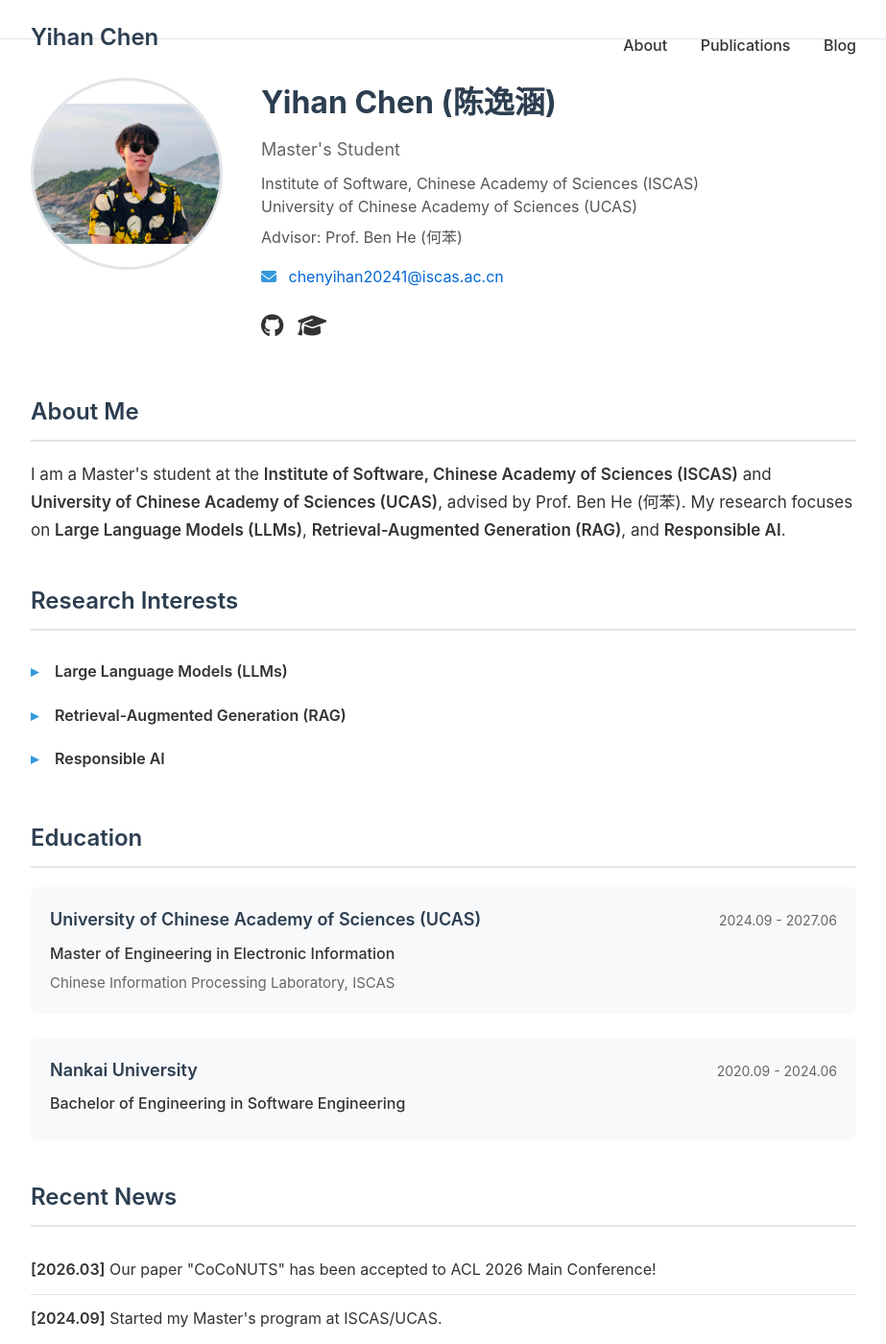
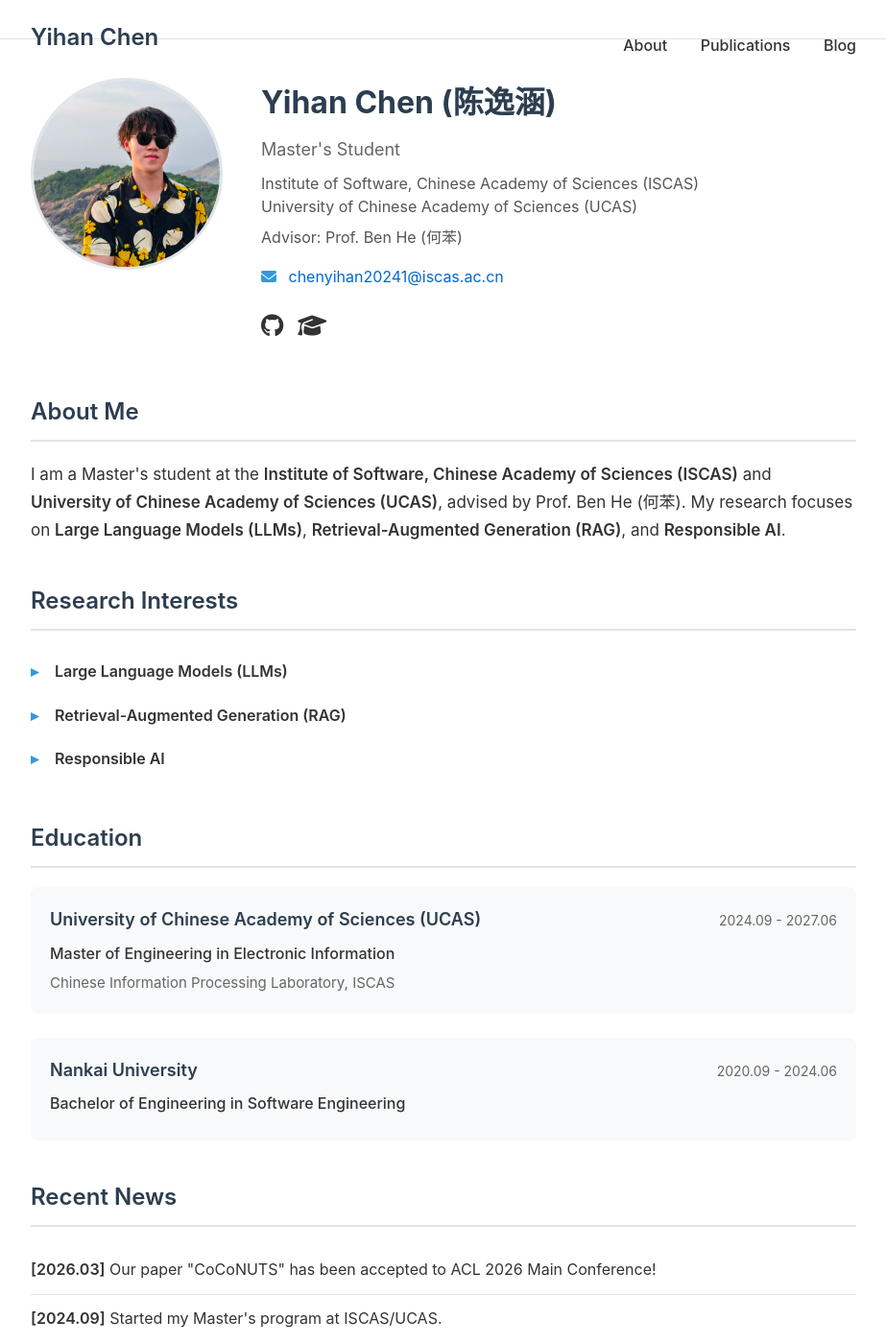
Before and after one commit to Y1hanChen/Y1hanChen.github.io, a Jekyll site: the page built from index.md, in a window 1280 px wide and 1400 px high. Shown: the whole window at 96% size, without its empty margins (178-1101 px from the left). Built offline with Jekyll 4.4.1, drawn with Linux system fonts in a browser that asks for light colours.

Commit message:
Restore original photo size with left position adjustment
Changed back to object-fit: cover for full-size display,
removed white background, keeping only the 10% left shift.

Co-Authored-By: Claude Sonnet 4.6 <noreply@anthropic.com>

```diff
--- a/assets/css/main.css
+++ b/assets/css/main.css
@@ -100,9 +100,8 @@ a:hover {
   width: 200px;
   height: 200px;
   border-radius: 50%;
-  object-fit: contain;
+  object-fit: cover;
   object-position: 40% center;
-  background-color: white;
   border: 3px solid var(--border-color);
 }
 
```
